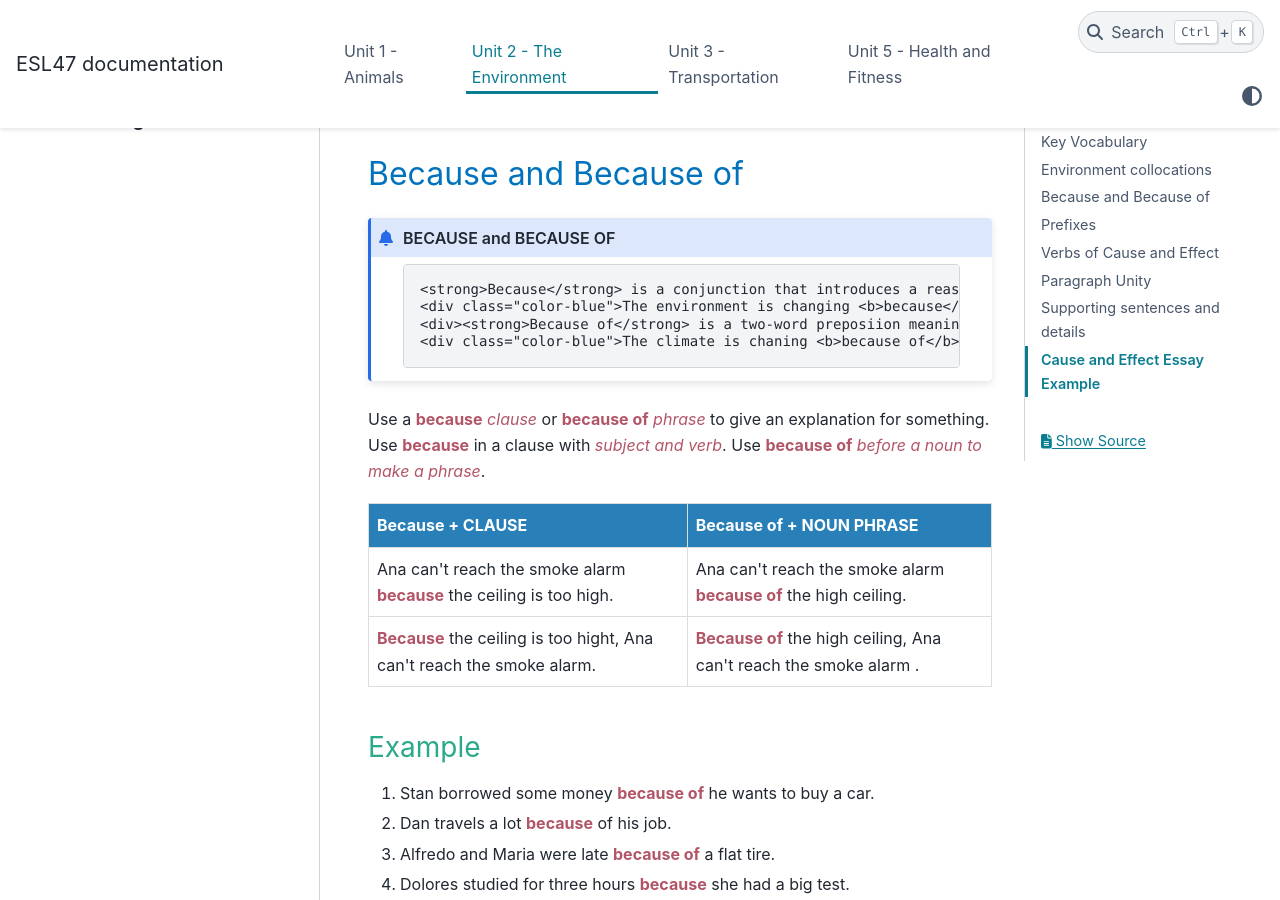
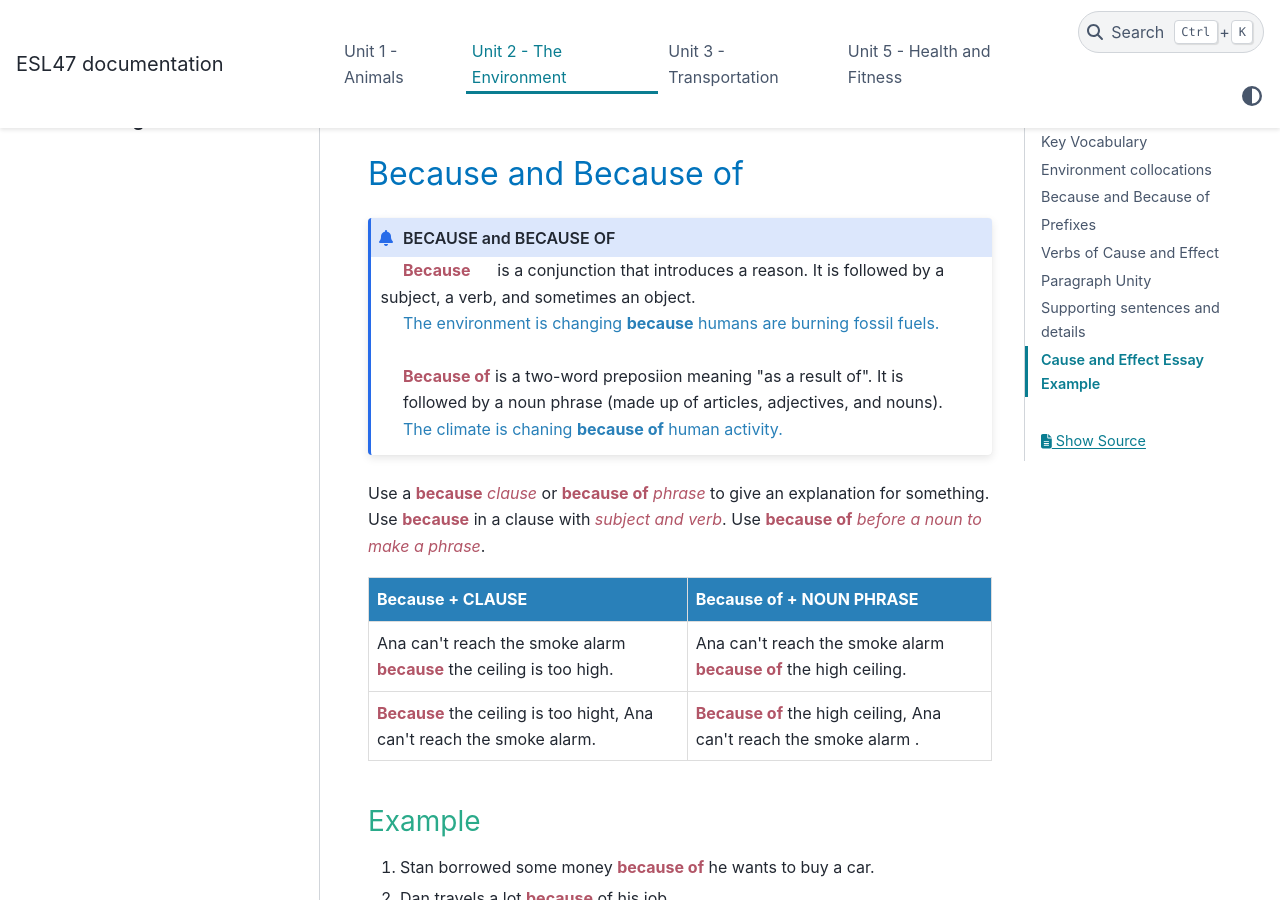
Before and after one commit to vpa24/ESL-47---Intermediate-Low-Integrated-Reading-Writing, a Sphinx documentation site: the page built from docs/source/unit2.md, in a window 1280 px wide and 900 px high, scrolled down 4014 px. Built offline with Sphinx 7.4.7 and the PyData theme 0.15.4, drawn with Linux system fonts in a browser that asks for light colours; some of the changed text lies outside the part shown.

`````diff
--- a/docs/source/unit2.md
+++ b/docs/source/unit2.md
@@ -113,7 +113,7 @@
 
 ````{admonition} BECAUSE and BECAUSE OF
 
-```{raw}html
+```{raw} html
 <strong>Because</strong> is a conjunction that introduces a reason. It is followed by a subject, a verb, and sometimes an object.
 <div class="color-blue">The environment is changing <b>because</b> humans are burning fossil fuels.</div><br/>
 <div><strong>Because of</strong> is a two-word preposiion meaning "as a result of". It is followed by a noun phrase (made up of articles, adjectives, and nouns).</div>
@@ -159,7 +159,7 @@ Use **because** in a clause with _subject and verb_. Use **because of** _before
 
 ```{admonition} PREFIXES
 
-<b>Prefixes</b> are added to the beginning of a word to make a new word with a differnt meaning. Understanding the meaning of prefixes can help you guess the general meaning of difficult academic or technical words.
+**Prefixes** are added to the beginning of a word to make a new word with a differnt meaning. Understanding the meaning of prefixes can help you guess the general meaning of difficult academic or technical words.
 ```
 
 <table>
@@ -274,7 +274,6 @@ Writers use certain phrases to show relationship between the causes of a problem
 ```{admonition} PARAGRAPH UNITY
 
 	A well-written pragraph has just **one main idea**, and **all the supporting sentences in the paragraph should expalain or give information about it.** They should not introducte any new topics.
-
 	When a paragraph has these characteristics, it has **unity**. Unity is a basic requirement of good academic writing.
 
 ```
@@ -333,7 +332,7 @@ Writers use certain phrases to show relationship between the causes of a problem
 
 ```{admonition} SUPPORTING SENTENCES and DETAILS
 
-Good writers use **supporting sentences** to develop and explain the main idea of a paragraph. The supporting sentences state important points about the main idea. Normally, writers provide **details**-facts, examples, reasons, or explanations-for each supporting point in a paragraph.
+Good writers use **supporting sentences** to develop and explain the main idea of a paragraph. The supporting sentences state important points about the main idea. Normally, **writers provide details-facts, examples, reasons, or explanations-for each supporting point in a paragraph.**
 
 ```
 
`````
